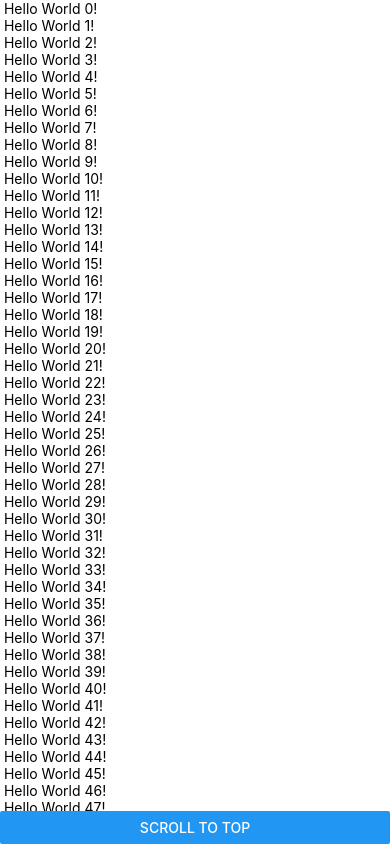
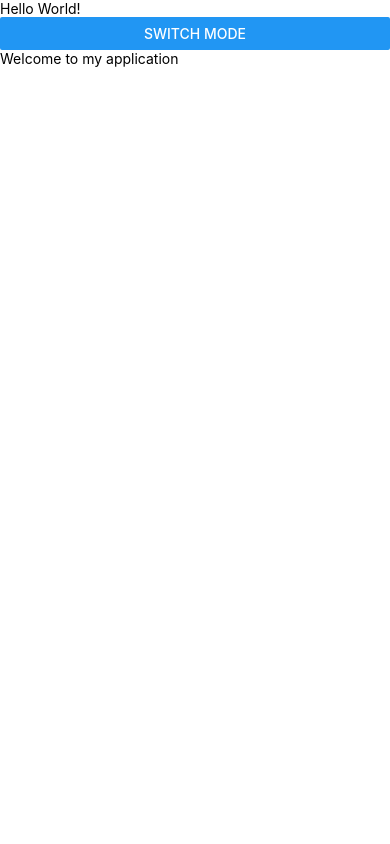
Before and after one commit to Pecuchova/FProject, a React Native app: screen / in a window 390 px wide. Built offline with nearby package versions, Linux system fonts and the light colour scheme.

Commit message:
useContext hook

```diff
--- a/App.js
+++ b/App.js
@@ -1,35 +1,41 @@
-import React, {useRef} from 'react';
-import {SafeAreaView, Text, ScrollView, Button, StyleSheet} from 'react-native';
+import React, {useState} from 'react';
+import {SafeAreaView, Text, Button, View} from 'react-native';
 
+// Import the ThemeContext from the context folder
+import {ThemeContext} from './contexts/ThemeContext';
+
+// Import the HomeScreen component from the components folder
+import HomeScreen from './components/HomeScreen/HomeScreen';
+
+// Define the App component
 const App = () => {
-  let array = Array(1000).fill(0);
-  const scrollViewRef = useRef(null);
+  // Use the useState hook to create a new state variable called isDarkMode, which starts off as false
+  const [isDarkMode, setIsDarkMode] = useState(false);
 
-  const handleClick = () => {
-    scrollViewRef.current.scrollTo({x: 0, y: 0, animated: true});
+  // Define a function called toggleTheme that toggles the value of isDarkMode
+  const toggleTheme = () => {
+    setIsDarkMode(!isDarkMode);
   };
 
+  // Render the App component
   return (
-    <SafeAreaView style={styles.container}>
-      <ScrollView
-        ref={scrollViewRef}
-        contentContainerStyle={styles.scrollViewContent}>
-        {array.map((value, index) => (
-          <Text key={index}> Hello World {index}! </Text>
-        ))}
-      </ScrollView>
-      <Button onPress={handleClick} title="Scroll To Top" />
-    </SafeAreaView>
+    // Render a ThemeContext.Provider component, which provides the value of isDarkMode to any child components that consume the ThemeContext
+    <ThemeContext.Provider value={isDarkMode}>
+      {/* Render a SafeAreaView component to ensure content is safe from notches and other device variations */}
+      <SafeAreaView>
+        {/* Render a View component with a background color that depends on the value of isDarkMode */}
+        <View style={{backgroundColor: isDarkMode ? '#222222' : '#ffffff'}}>
+          {/* Render a Text component that says "Hello World!" */}
+          <Text>Hello World!</Text>
+          {/* Render a Button component that toggles the value of isDarkMode when pressed */}
+          <Button title={'Switch Mode'} onPress={toggleTheme} />
+        </View>
+        {/* Render the HomeScreen component */}
+        <HomeScreen />
+      </SafeAreaView>
+    </ThemeContext.Provider>
   );
 };
 
-const styles = StyleSheet.create({
-  container: {
-    flex: 1,
-  },
-  scrollViewContent: {
-    paddingBottom: 50,
-  },
-});
-
+// Export the App component as the default export of the module.
 export default App;
--- /dev/null
+++ b/components/HomeScreen/HomeScreen.js
@@ -0,0 +1,24 @@
+import React, {useContext} from 'react';
+import {View, Text} from 'react-native';
+
+// Import the ThemeContext from the context folder
+import {ThemeContext} from '../../contexts/ThemeContext';
+
+// Define the HomeScreen component
+const HomeScreen = () => {
+  // Use the useContext hook to access the value of isDarkMode from the ThemeContext
+  const isDarkMode = useContext(ThemeContext);
+
+  // Render a View component with a background color that depends on the value of isDarkMode
+  // Render a Text component with a color that depends on the value of isDarkMode
+  return (
+    <View style={{backgroundColor: isDarkMode ? '#222222' : '#ffffff'}}>
+      <Text style={{color: isDarkMode ? '#ffffff' : '#000000'}}>
+        Welcome to my application
+      </Text>
+    </View>
+  );
+};
+
+// Export the HomeScreen component as the default export of the module
+export default HomeScreen;
--- /dev/null
+++ b/contexts/ThemeContext.js
@@ -0,0 +1,5 @@
+// Import the createContext function from React
+import {createContext} from 'react';
+
+// Create a new context called ThemeContext
+export const ThemeContext = createContext();
```
